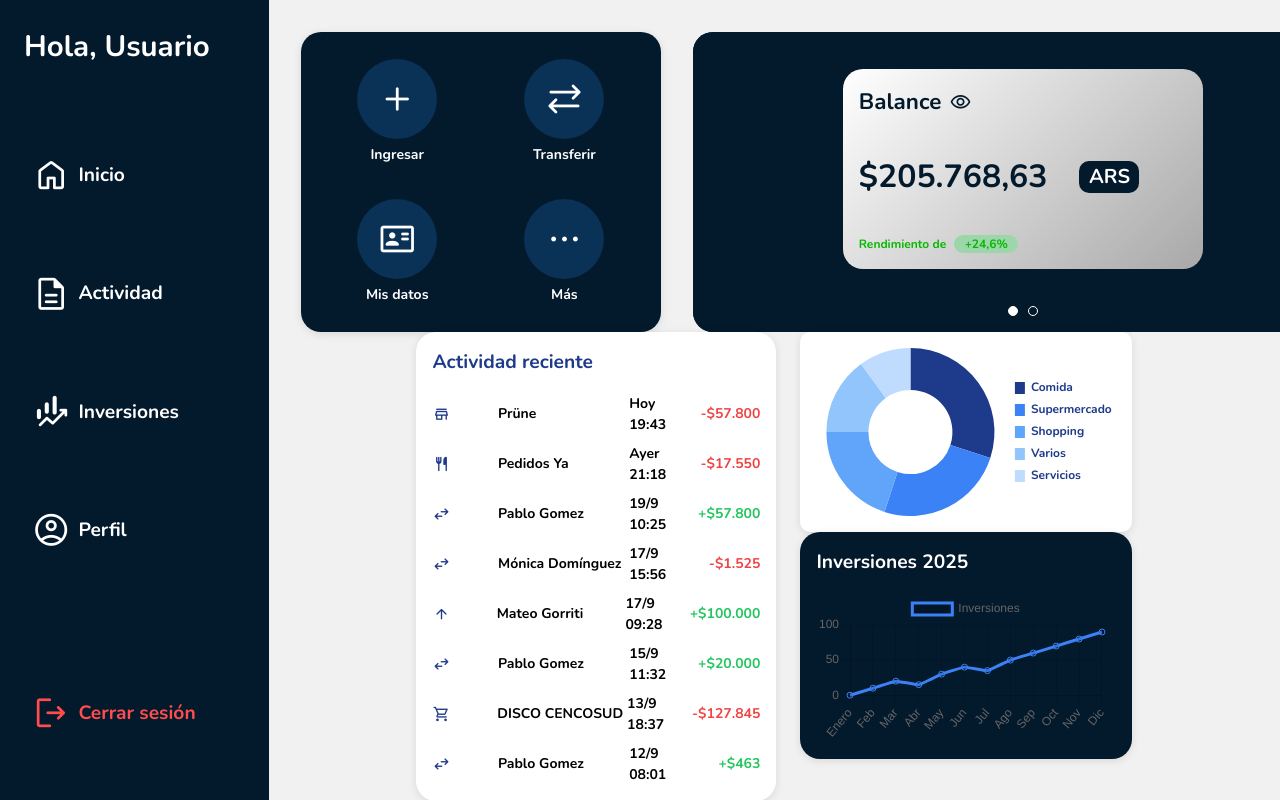
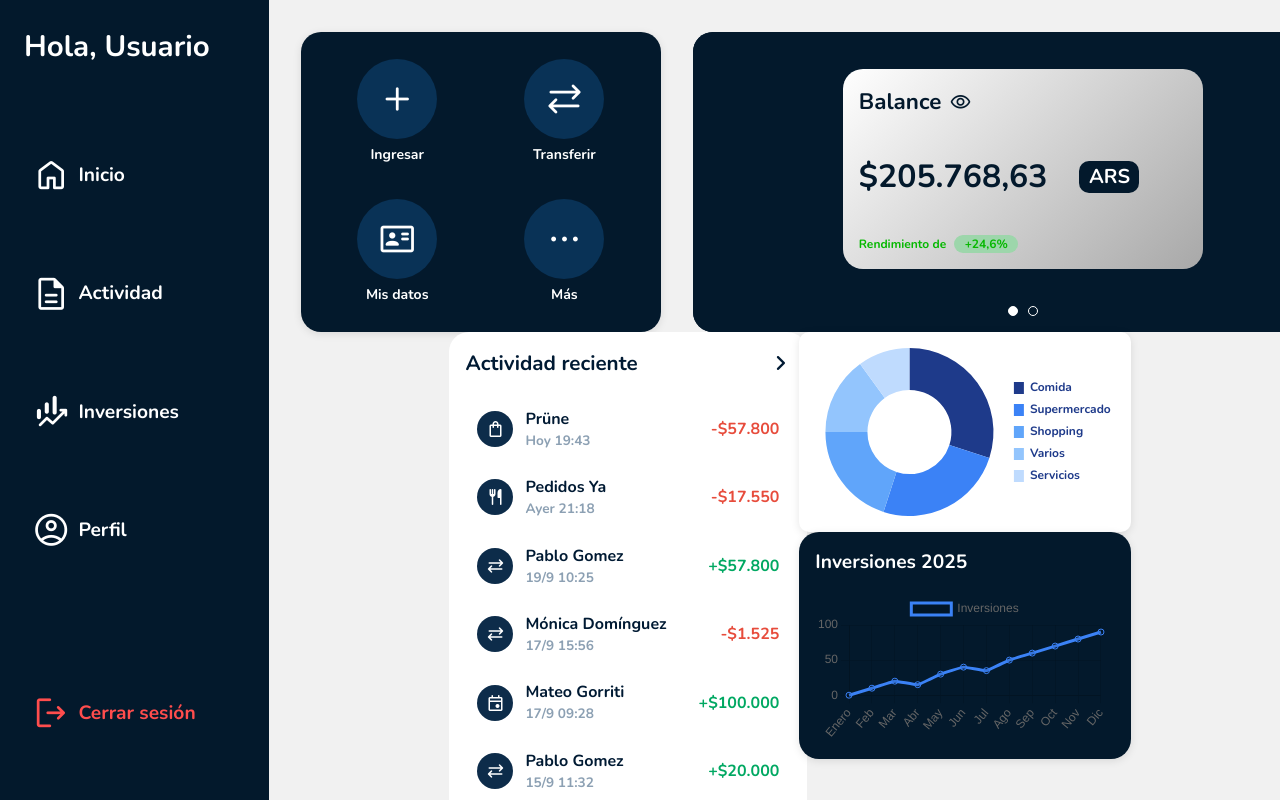
Before and after one commit to Lchiossone2004/TP_HCI, a Vue app in the folder tp-hci-g3/: page / in a window 1280 px wide. Shown: the top 800 px of the page. Built offline with nearby package versions, Linux system fonts and the light colour scheme.

Commit message:
componente activity

```diff
--- /dev/null
+++ b/tp-hci-g3/src/components/Activity.vue
@@ -0,0 +1,161 @@
+<template>
+  <div class="activity-card">
+    <div class="header">
+      <h3>Actividad reciente</h3>
+      <button class="more-activities">
+        <span class="material-symbols-rounded arrow">chevron_right</span>
+      </button>
+    </div>
+
+    <div
+      v-for="(item, index) in activities"
+      :key="index"
+      class="activity-item"
+      @click="handleClick(item)"
+    >
+      <div class="icon-wrapper">
+        <span class="material-symbols-rounded icon">{{ item.icon }}</span>
+      </div>
+      <div class="info">
+        <div class="title">{{ item.title }}</div>
+        <div class="subtitle">{{ item.subtitle }}</div>
+      </div>
+      <div
+        class="amount"
+        :class="{ positive: item.amount > 0, negative: item.amount < 0 }"
+      >
+        {{ formatAmount(item.amount) }}
+      </div>
+    </div>
+  </div>
+</template>
+
+<script setup>
+const activities = [
+  { icon: 'shopping_bag', title: 'Prüne', subtitle: 'Hoy 19:43', amount: -57800 },
+  { icon: 'restaurant', title: 'Pedidos Ya', subtitle: 'Ayer 21:18', amount: -17550 },
+  { icon: 'sync_alt', title: 'Pablo Gomez', subtitle: '19/9 10:25', amount: 57800 },
+  { icon: 'sync_alt', title: 'Mónica Domínguez', subtitle: '17/9 15:56', amount: -1525 },
+  { icon: 'event', title: 'Mateo Gorriti', subtitle: '17/9 09:28', amount: 100000 },
+  { icon: 'sync_alt', title: 'Pablo Gomez', subtitle: '15/9 11:32', amount: 20000 },
+  { icon: 'shopping_cart', title: 'DISCO CENCOSUD', subtitle: '13/9 18:37', amount: -127845 },
+  { icon: 'sync_alt', title: 'Pablo Gomez', subtitle: '12/9 08:01', amount: 463 },
+]
+
+function formatAmount(value) {
+  const formatted = Math.abs(value).toLocaleString('es-AR')
+  return (value > 0 ? '+' : '-') + '$' + formatted
+}
+
+function handleClick(item) {
+  // Podés emitir un evento o navegar si querés
+  console.log('Actividad clickeada:', item)
+}
+</script>
+
+<style scoped>
+.activity-card {
+  background-color: #FFFF;
+  border-radius: 20px;
+  padding: 1rem;
+  box-sizing: border-box;
+  width: 100%;                /* Más ancho (ajustable) */
+  margin-left: 2rem;         /* Fijo desde el borde izquierdo */
+  max-width: 600px;          /* Máximo ancho si lo necesitás */
+}
+
+
+.header {
+  display: flex;
+  justify-content: space-between;
+  align-items: center;
+  margin-bottom: 1rem;
+  font-weight: bold;
+  font-size: 1.1rem;
+  color: #001a33;
+}
+
+.more-activities{
+  background-color: white;
+  width: 20px;
+  height: 20px;
+  border-radius: 50%;
+  color: white;
+  display: flex;
+  align-items: center;
+  justify-content: center;
+  cursor: pointer;
+}
+
+.arrow{
+  font-size: 30px;
+  color: #001a33;
+}
+
+.more-activities :hover{
+  background-color: #eaeaea;
+  width: 30px;
+  height: 30px;
+  border-radius: 50%;
+  display: flex;
+  align-items: center;
+  justify-content: center;
+  cursor: pointer;
+}
+
+.activity-item {
+  display: flex;
+  align-items: center;
+  padding: 0.75rem;
+  border-radius: 12px;
+  cursor: pointer;
+  transition: background-color 0.2s;
+}
+
+.activity-item:hover {
+  background-color: #eaeaea;
+}
+
+.icon-wrapper {
+  background-color: #0d2c4a;
+  border-radius: 50%;
+  width: 36px;
+  height: 36px;
+  display: flex;
+  align-items: center;
+  justify-content: center;
+  margin-right: 0.75rem;
+}
+
+.icon {
+  color: white;
+  font-size: 20px;
+}
+
+.info {
+  flex-grow: 1;
+}
+
+.title {
+  font-weight: 600;
+  color: #001a33;
+}
+
+.subtitle {
+  font-size: 0.85rem;
+  color: #8ca0b3;
+}
+
+.amount {
+  font-weight: bold;
+  white-space: nowrap;
+}
+
+.positive {
+  color: #00a862;
+}
+
+.negative {
+  color: #e74c3c;
+}
+</style>
--- a/tp-hci-g3/src/pages/HomePage.vue
+++ b/tp-hci-g3/src/pages/HomePage.vue
@@ -44,60 +44,8 @@
     </div>
         <div class="bottom-section">
         <!-- Actividad reciente -->
-         <div class="inner1">
-        <div class="activity-section">
-          <h3>Actividad reciente</h3>
-          <div class="activity-list">
-            <div class="activity-item">
-              <span class="material-symbols-rounded icon">store</span>
-              <span>Prüne</span>
-              <span>Hoy 19:43</span>
-              <span class="amount negative">-$57.800</span>
-            </div>
-            <div class="activity-item">
-              <span class="material-symbols-rounded icon">restaurant</span>
-              <span>Pedidos Ya</span>
-              <span>Ayer 21:18</span>
-              <span class="amount negative">-$17.550</span>
-            </div>
-            <div class="activity-item">
-              <span class="material-symbols-rounded icon">swap_horiz</span>
-              <span>Pablo Gomez</span>
-              <span>19/9 10:25</span>
-              <span class="amount positive">+$57.800</span>
-            </div>
-            <div class="activity-item">
-              <span class="material-symbols-rounded icon">swap_horiz</span>
-              <span>Mónica Domínguez</span>
-              <span>17/9 15:56</span>
-              <span class="amount negative">-$1.525</span>
-            </div>
-            <div class="activity-item">
-              <span class="material-symbols-rounded icon">arrow_upward</span>
-              <span>Mateo Gorriti</span>
-              <span>17/9 09:28</span>
-              <span class="amount positive">+$100.000</span>
-            </div>
-            <div class="activity-item">
-              <span class="material-symbols-rounded icon">swap_horiz</span>
-              <span>Pablo Gomez</span>
-              <span>15/9 11:32</span>
-              <span class="amount positive">+$20.000</span>
-            </div>
-            <div class="activity-item">
-              <span class="material-symbols-rounded icon">shopping_cart</span>
-              <span>DISCO CENCOSUD</span>
-              <span>13/9 18:37</span>
-              <span class="amount negative">-$127.845</span>
-            </div>
-            <div class="activity-item">
-              <span class="material-symbols-rounded icon">swap_horiz</span>
-              <span>Pablo Gomez</span>
-              <span>12/9 08:01</span>
-              <span class="amount positive">+$463</span>
-            </div>
-          </div>
-        </div>
+        <div class="inner1">
+          <Activity/>
         </div>
 
         <!-- Gráfico de Gastos Mensuales -->
@@ -125,6 +73,7 @@ import BalanceCard from '@/components/BalanceCard.vue';
 import AddCardButton from '@/components/AddCardButton.vue';
 import MonthlyExpensesChart from '@/components/MonthlyExpensesChart.vue';
 import Swiper from '@/components/Swiper.vue';
+import Activity from '@/components/Activity.vue';
 import { ref, onMounted } from 'vue';
 import { Chart } from 'chart.js/auto';
 
@@ -256,12 +205,6 @@ onMounted(() => {
     width: 100%;
   }
 
-  .activity-section,
-  .investments-section {
-    width: 100%;
-    max-width: 360px;
-  }
-
   @media (max-width: 1024px) {
     .top-section {
       flex-direction: column;
@@ -283,7 +226,6 @@ onMounted(() => {
     }
 
     .balance-and-cards,
-    .activity-section,
     .investments-section,
     .inner1,
     .inner2 {
@@ -304,7 +246,6 @@ onMounted(() => {
   @media (max-width: 600px) {
     .operations-buttons,
     .balance-and-cards,
-    .activity-section,
     .investments-section,
     .inner1,
     .inner2 {
@@ -332,50 +273,6 @@ onMounted(() => {
     box-sizing: border-box;
   }
 
-
-  .activity-section {
-    background-color: #fff;
-    border-radius: 20px;
-    padding: 1rem;
-    box-shadow: 0 2px 8px rgba(0, 0, 0, 0.1);
-  }
-
-  .activity-section h3 {
-    font-size: 1.2rem;
-    margin-bottom: 1rem;
-    color: #1E3A8A;
-  }
-
-  .activity-list {
-    display: flex;
-    flex-direction: column;
-    gap: 0.5rem;
-  }
-
-  .activity-item {
-    display: grid;
-    grid-template-columns: 1fr 2fr 1fr 1fr;
-    align-items: center;
-    font-size: 14px;
-  }
-
-  .activity-item .icon {
-    font-size: 18px;
-    color: #1E3A8A;
-  }
-
-  .amount {
-    text-align: right;
-  }
-
-  .amount.positive {
-    color: #22C55E;
-  }
-
-  .amount.negative {
-    color: #EF4444;
-  }
-
   .investments-section {
     background-color: #03192C;
     border-radius: 20px;
```
